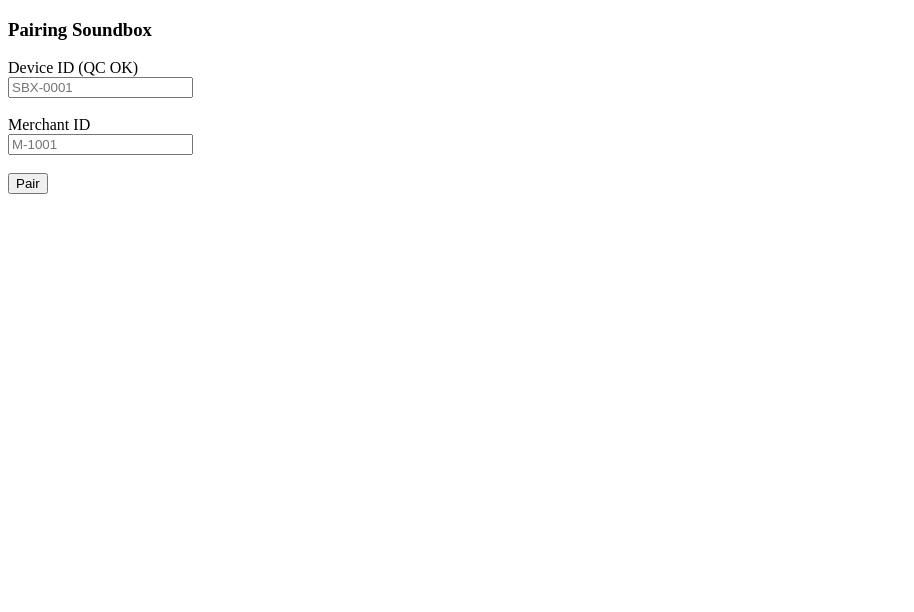
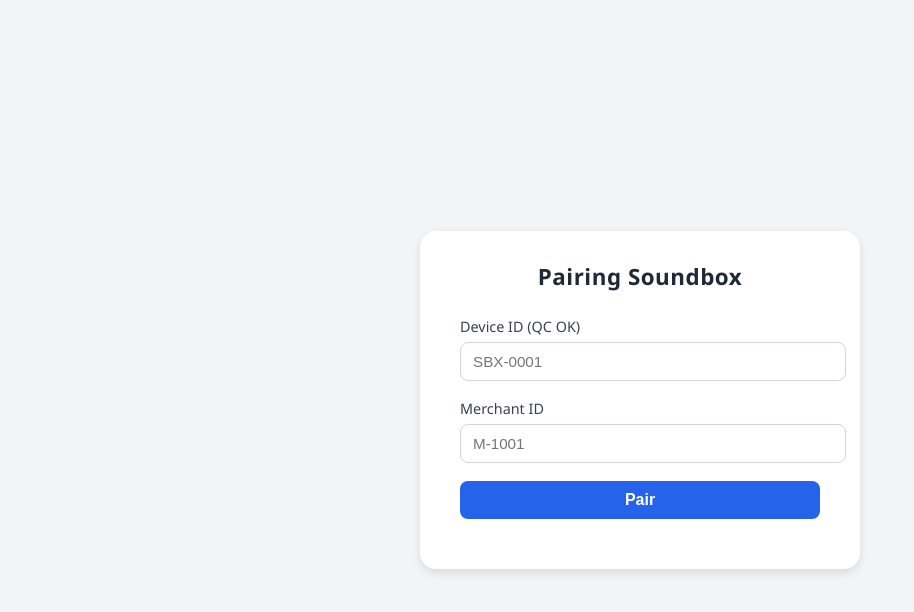
Before and after one commit to bhanualif/Pairing-soundbox, a plain HTML site: page index.html in a window 1280 px wide. Shown: the whole page, without its empty margins (0-914 px from the left). Drawn offline with Linux system fonts and the light colour scheme.

Commit message:
Enhance index.html with styles and layout
Added styling and improved structure for better user experience.

```diff
--- a/index.html
+++ b/index.html
@@ -1,29 +1,120 @@
 <!DOCTYPE html>
-<html>
+<html lang="en">
 <head>
   <meta charset="UTF-8">
   <title>Pairing Soundbox</title>
+  <style>
+    /* ====== STYLE UMUM ====== */
+    body {
+      font-family: "Segoe UI", Arial, sans-serif;
+      background: #f3f4f6;
+      margin: 0;
+      height: 100vh;
+      display: flex;
+      justify-content: center; /* horizontal tengah */
+      align-items: center;     /* vertikal tengah */
+    }
+
+    /* ====== CARD UTAMA ====== */
+    .container {
+      background: #fff;
+      padding: 30px 40px;
+      border-radius: 16px;
+      box-shadow: 0 4px 10px rgba(0, 0, 0, 0.1);
+      width: 360px;
+      text-align: center;
+      transition: 0.2s;
+    }
+
+    .container:hover {
+      transform: translateY(-3px);
+      box-shadow: 0 6px 14px rgba(0, 0, 0, 0.15);
+    }
+
+    /* ====== JUDUL ====== */
+    h3 {
+      margin-top: 0;
+      margin-bottom: 25px;
+      color: #1f2937;
+      font-size: 1.4rem;
+      letter-spacing: 0.5px;
+    }
+
+    /* ====== LABEL & INPUT ====== */
+    label {
+      display: block;
+      text-align: left;
+      margin-bottom: 6px;
+      color: #374151;
+      font-weight: 500;
+      font-size: 0.9rem;
+    }
+
+    input {
+      width: 100%;
+      padding: 10px 12px;
+      margin-bottom: 18px;
+      border: 1px solid #d1d5db;
+      border-radius: 8px;
+      font-size: 0.95rem;
+      transition: 0.2s;
+    }
+
+    input:focus {
+      border-color: #2563eb;
+      box-shadow: 0 0 0 2px rgba(37, 99, 235, 0.3);
+      outline: none;
+    }
+
+    /* ====== BUTTON ====== */
+    button {
+      width: 100%;
+      background: #2563eb;
+      color: white;
+      border: none;
+      border-radius: 8px;
+      padding: 10px;
+      font-size: 1rem;
+      font-weight: 600;
+      cursor: pointer;
+      transition: 0.2s;
+    }
+
+    button:hover {
+      background: #1d4ed8;
+    }
+
+    /* ====== HASIL ====== */
+    #result {
+      margin-top: 20px;
+      font-weight: 500;
+      font-size: 0.95rem;
+      color: #111827;
+      white-space: pre-wrap;
+    }
+  </style>
 </head>
 <body>
-  <h3>Pairing Soundbox</h3>
+  <div class="container">
+    <h3>Pairing Soundbox</h3>
 
-  <label>Device ID (QC OK)</label><br>
-  <input id="deviceId" placeholder="SBX-0001"><br><br>
+    <label for="deviceId">Device ID (QC OK)</label>
+    <input id="deviceId" placeholder="SBX-0001">
 
-  <label>Merchant ID</label><br>
-  <input id="merchantId" placeholder="M-1001"><br><br>
+    <label for="merchantId">Merchant ID</label>
+    <input id="merchantId" placeholder="M-1001">
 
-  <button onclick="onPair()">Pair</button>
+    <button onclick="onPair()">Pair</button>
 
-  <p id="result"></p>
+    <p id="result"></p>
+  </div>
 
   <script>
+    // Contoh data: hanya device QC OK yang boleh dipair
     const qcOKDevices = ["SBX-0001", "SBX-0002"];
     const pairings = [];
 
     function pairSoundbox(deviceId, merchantId) {
-      // TODO: lengkapi sesuai instruksi
-
       if (!qcOKDevices.includes(deviceId)) {
         return "❌ Device belum QC OK atau tidak ditemukan.";
       }
@@ -38,7 +129,6 @@
       }
 
       pairings.push({ deviceId, merchantId });
-
       return `✅ Pairing berhasil: ${deviceId} → ${merchantId}`;
     }
 
@@ -46,7 +136,6 @@
       const deviceId = document.getElementById("deviceId").value.trim();
       const merchantId = document.getElementById("merchantId").value.trim();
       const result = pairSoundbox(deviceId, merchantId);
-
       document.getElementById("result").innerText = result;
       console.log("Pairings Sekarang:", pairings);
     }
```
